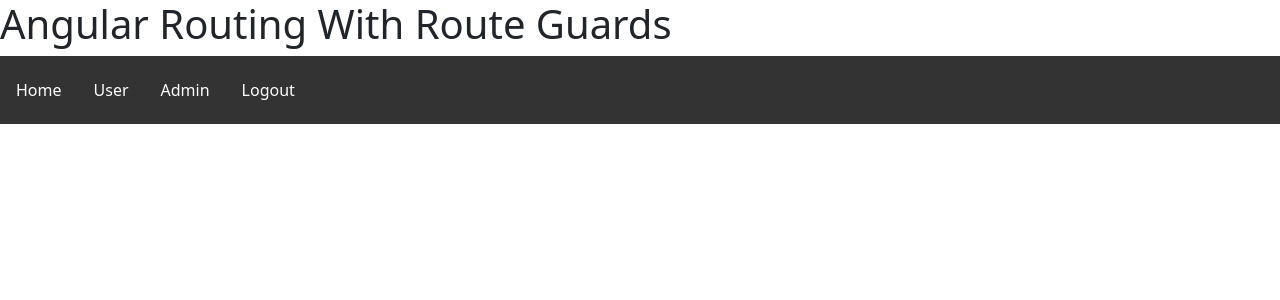
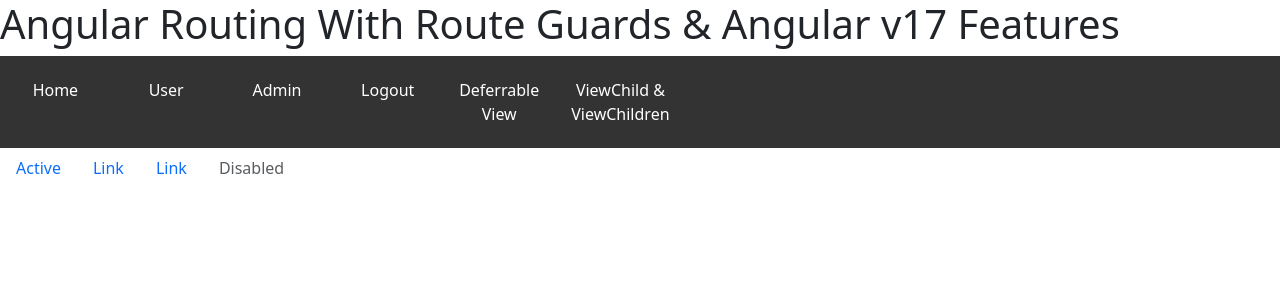
Before and after one commit to Kishor6941/angular_v17_features, an Angular app: page /defer in a window 1280 px wide. Before the commit this address led to /. Shown: the top 300 px of the page. Built offline with nearby package versions, Linux system fonts and the light colour scheme.

Commit message:
route changed

```diff
--- a/src/app/app.component.html
+++ b/src/app/app.component.html
@@ -17,7 +17,7 @@
 
 <app-child-comp [userList]="nameList" (newItem)="getData($event)"></app-child-comp> -->
 
-<h1>Angular Routing With Route Guards</h1>
+<h1>Angular Routing With Route Guards & Angular v17 Features</h1>
 <!-- <nav>
   <ul>
     <li><a routerLink="./child-comp" routerLinkActive="active">Child Comp</a></li>
@@ -33,6 +33,8 @@
       <li class="nav-item"><a routerLink="./user" class="nav-link">User</a></li>
       <li class="nav-item"><a routerLink="./admin" class="nav-link">Admin</a></li>
       <li class="nav-item"><a routerLink="./logout" class="nav-link">Logout</a></li>
+      <li class="nav-item"><a routerLink="./defer" class="nav-link">Deferrable View</a></li>
+      <li class="nav-item"><a routerLink="./view-child" class="nav-link">ViewChild & ViewChildren</a></li>
   </ul>
 </nav>
 
--- a/src/app/app.routes.ts
+++ b/src/app/app.routes.ts
@@ -38,5 +38,12 @@
     {
         path : 'access-denied',
         component : AccessDeinedComponent,
+    }, {
+        path : 'defer',
+        loadComponent : () => import("./defer-example/defer-example.component").then((comp) => comp.DeferExampleComponent)
+    },
+    {
+        path : 'view-child',
+        loadComponent : () => import("./view-child-c/view-child-c.component").then((c) => c.ViewChildCComponent)
     }
 ];
--- /dev/null
+++ b/src/app/defer-example/defer-example.component.html
@@ -0,0 +1,14 @@
+<ul class="nav">
+    <li class="nav-item">
+      <a class="nav-link active" aria-current="page" href="#">Active</a>
+    </li>
+    <li class="nav-item">
+      <a class="nav-link" href="#">Link</a>
+    </li>
+    <li class="nav-item">
+      <a class="nav-link" href="#">Link</a>
+    </li>
+    <li class="nav-item">
+      <a class="nav-link disabled" href="#" tabindex="-1" aria-disabled="true">Disabled</a>
+    </li>
+  </ul>
--- a/src/app/logout/logout.component.ts
+++ b/src/app/logout/logout.component.ts
@@ -8,5 +8,5 @@
   styleUrl: './logout.component.scss'
 })
 export class LogoutComponent {
-
+//a
 }
--- a/src/app/user/user.component.html
+++ b/src/app/user/user.component.html
@@ -1,4 +1,4 @@
-<main class="main-content">
+<main class="main-content" #test>
     <section class="user-profile">
         <h1>User Profile</h1>
         <div class="user-info">
@@ -8,6 +8,7 @@
         </div>
     </section>
 
+    @defer (on hover(test)) {
         <section class="user-activity">
             <h2>Recent Activity</h2>
             <ul class="activity-list">
@@ -16,6 +17,7 @@
                 <li class="activity-item">Posted a comment on May 17, 2024</li>
             </ul>
         </section>
+    }
 </main>
 
 <footer class="footer">
--- /dev/null
+++ b/src/app/view-child-c/view-child-c.component.html
@@ -0,0 +1,6 @@
+
+<div>
+    <h3 class="text-center text-success">ViewChild/ViewChildren</h3>
+
+    <h1 #highlight>This is a important message</h1>
+</div>
--- /dev/null
+++ b/src/app/view-child-c/view-child-c.component.ts
@@ -0,0 +1,23 @@
+import { AfterViewInit, Component, ElementRef, ViewChild } from '@angular/core';
+
+@Component({
+  selector: 'app-view-child-c',
+  standalone: true,
+  imports: [],
+  templateUrl: './view-child-c.component.html',
+  styleUrl: './view-child-c.component.scss'
+})
+export class ViewChildCComponent implements AfterViewInit {
+  @ViewChild('highlight')
+  marker!: ElementRef;
+
+
+  constructor() {
+
+  }
+
+  ngAfterViewInit(): void {
+    console.log(this.marker,'marker');
+    this.marker.nativeElement.style.color="red"
+  }
+}
--- a/src/services/auth.service.ts
+++ b/src/services/auth.service.ts
@@ -4,7 +4,7 @@
   providedIn: 'root'
 })
 export class AuthService {
-  isLoggedIn = false;
+  isLoggedIn = true;
   constructor() { }
 
   login() {
```
Also changed, not shown: src/app/defer-example/defer-example.component.ts (added, +12 -0 lines), src/app/defer-example/defer-example.component.scss (added), src/app/view-child-c/view-child-c.component.scss (added), 2 other files (tests, documents, lock files or other folders). Lines whose indentation alone changed are shown as unchanged.
